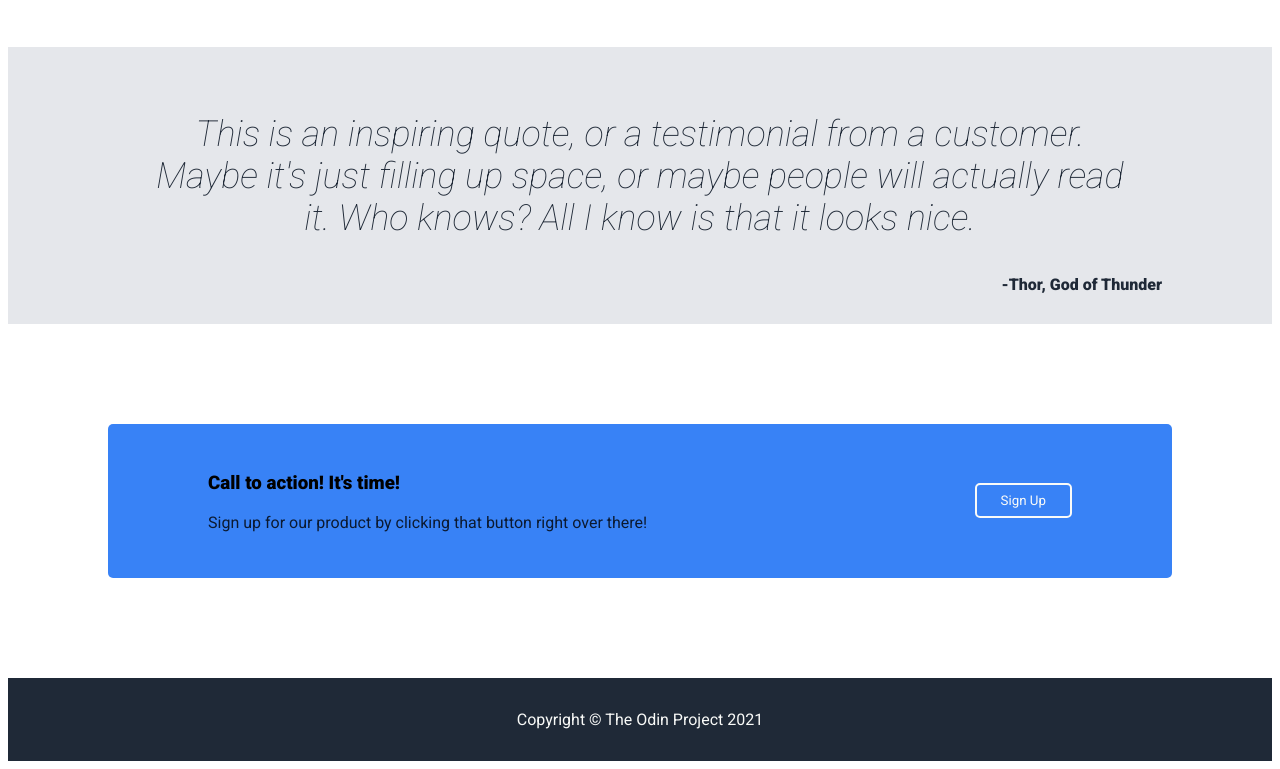
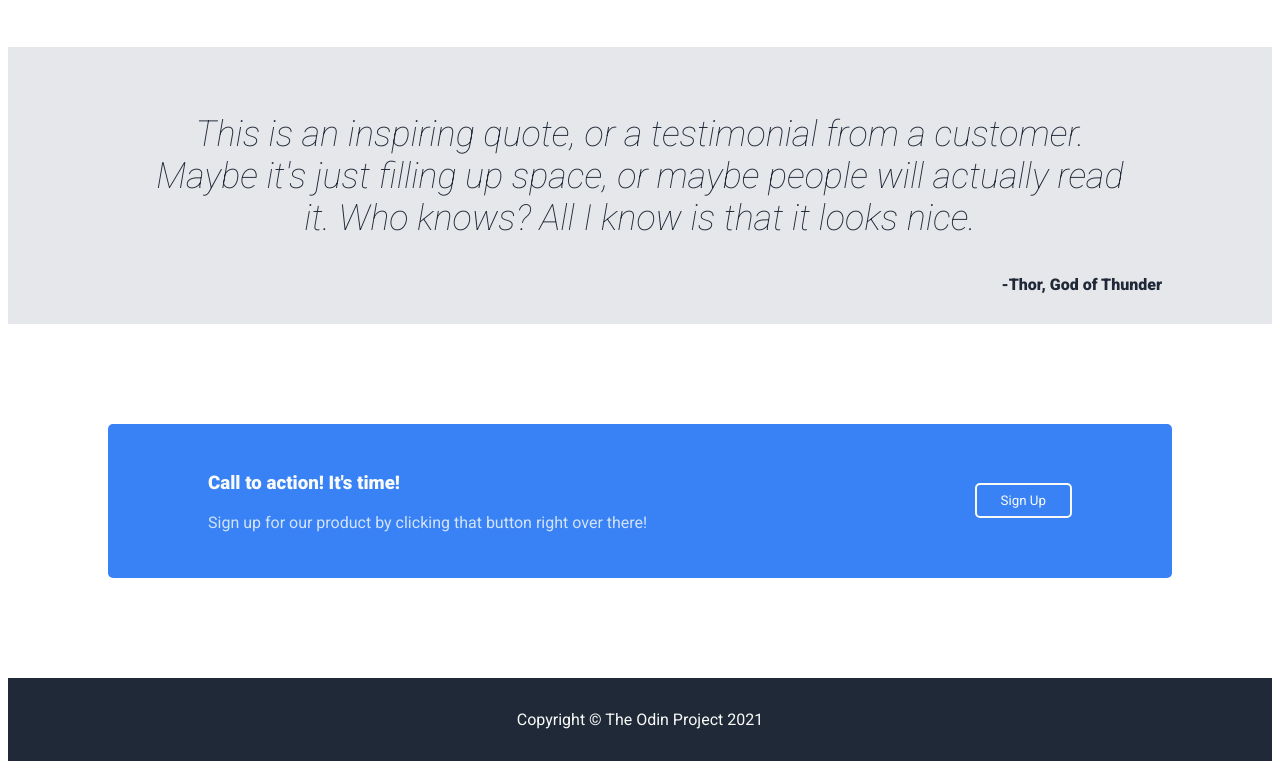
Before and after one commit to VaheStepanyan100/Landing-Page, a plain HTML site: page index.html in a window 1280 px wide. Shown: the part 1166-1935 px from the top of the page. Drawn offline with Linux system fonts and the light colour scheme.

```diff
--- a/style.css
+++ b/style.css
@@ -154,7 +154,7 @@
 }
 
 .signup-left {
-  /* color: #f9faf8; */
+  color: #f9faf8;
 }
 
 .signup-right {
```
Also changed, not shown: 1 other file.
